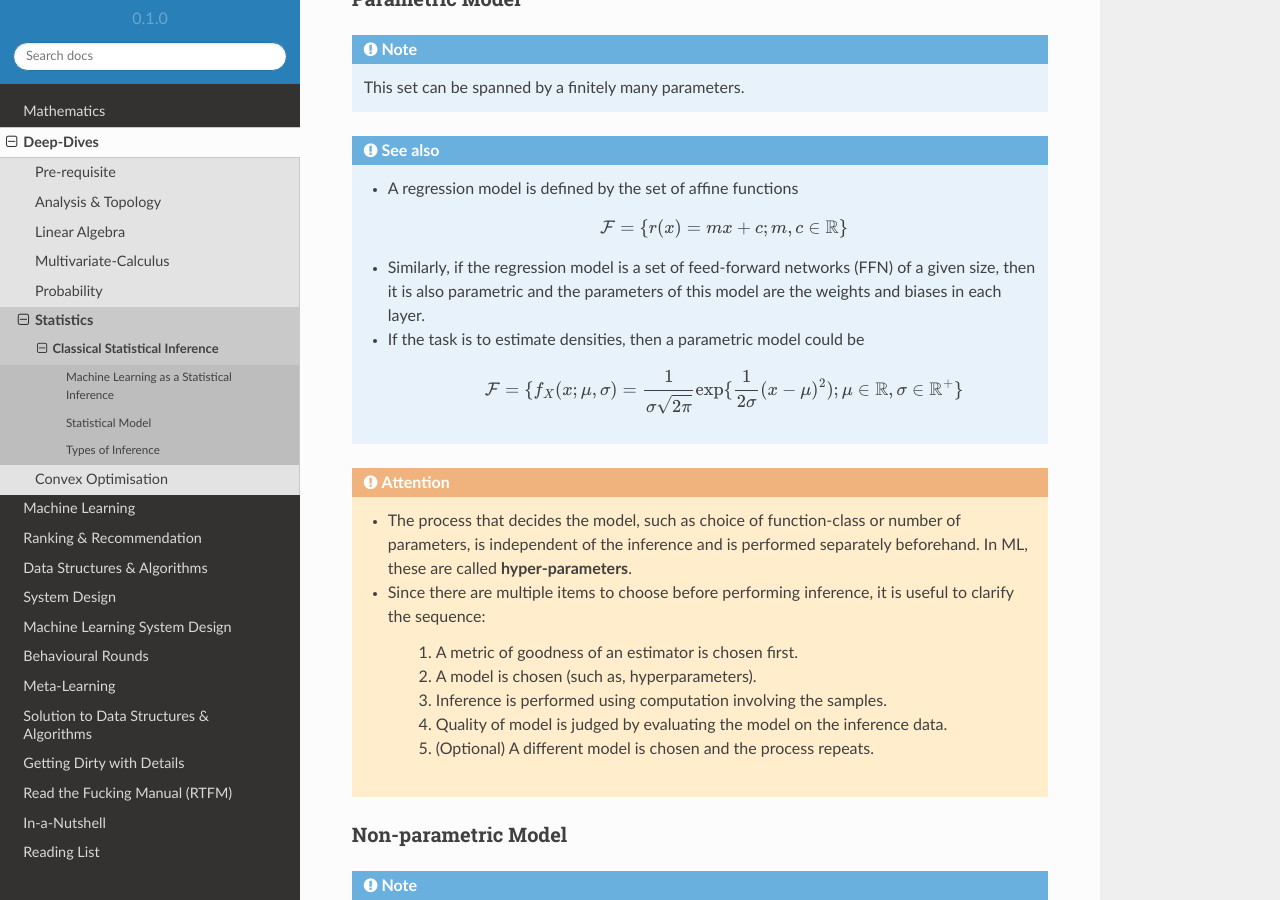
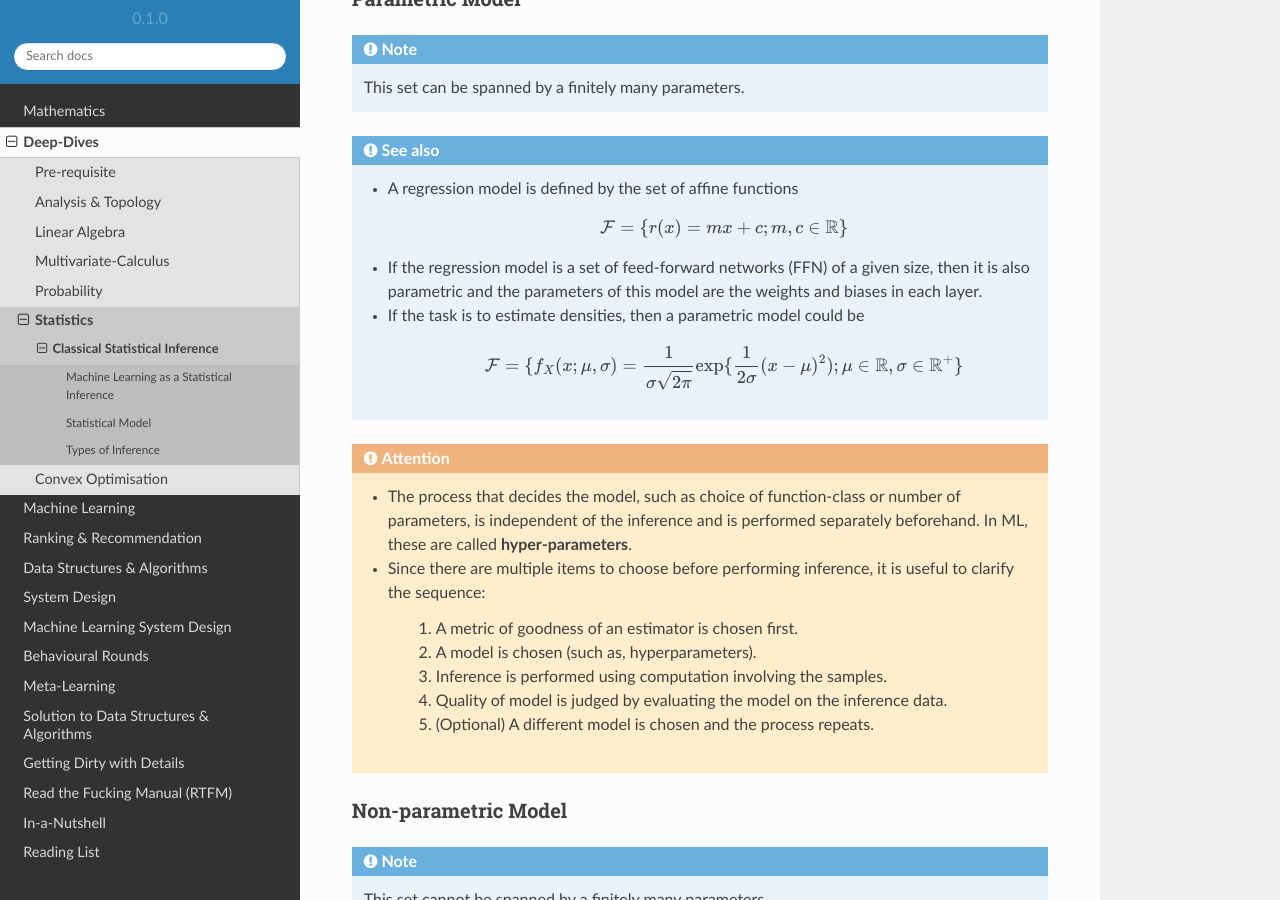
Before and after one commit to uselesstechjunks/leetcode, a Sphinx documentation site: the page built from docs/source/math/stat/inference.rst, in a window 1280 px wide and 900 px high, scrolled down 1545 px. Built offline with Sphinx 7.4.7 and the Read the Docs theme 2.0.0, drawn with Linux system fonts in a browser that asks for light colours.

Commit message:
Update inference.rst

```diff
--- a/docs/source/math/stat/inference.rst
+++ b/docs/source/math/stat/inference.rst
@@ -58,7 +58,7 @@ Parametric Model
 	* A regression model is defined by the set of affine functions
 
 		.. math:: \mathcal{F}=\{r(x)=mx+c; m,c\in\mathbb{R}\}
-	* Similarly, if the regression model is a set of feed-forward networks (FFN) of a given size, then it is also parametric and the parameters of this model are the weights and biases in each layer.
+	* If the regression model is a set of feed-forward networks (FFN) of a given size, then it is also parametric and the parameters of this model are the weights and biases in each layer.
 	* If the task is to estimate densities, then a parametric model could be
 
 		.. math::
```
